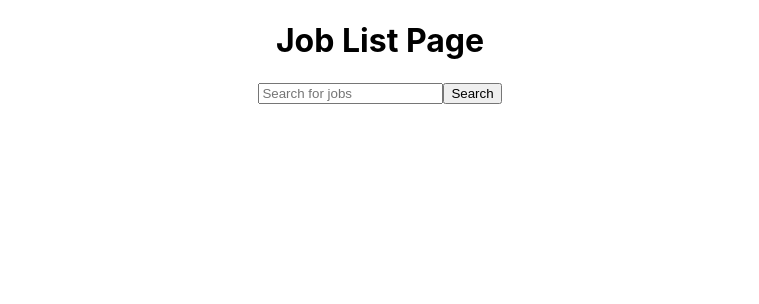
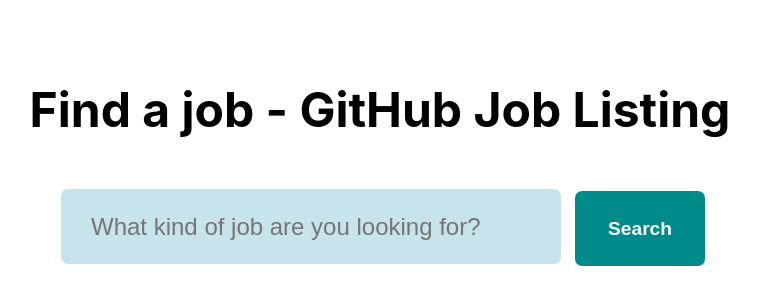
Before and after one commit to MagdalenaSjokvist/job-search-app, a React (Create React App) app: page /jobs in a window 1280 px wide. Shown: the top 304 px of the page, without its empty margins (260-1019 px from the left). Built offline with nearby package versions, Linux system fonts and the light colour scheme.

Commit message:
Start adding styling and minor test fixes

```diff
--- a/src/App.css
+++ b/src/App.css
@@ -1,5 +1,88 @@
+* {
+	box-sizing: border-box;
+	margin: 0;
+}
+
+img {
+	width: 130px;
+	object-fit: contain;
+	padding: 1em;
+	text-align: right;
+}
+
+h1 {
+	margin-bottom: 40px;
+	font-size: 48px;
+}
+
+strong {
+	text-align: center;
+}
+
+input {
+	height: 75px;
+	width: 500px;
+	margin: 10px;
+	margin-bottom: 80px;
+	padding: 30px;
+	background: rgb(199, 227, 236);
+	border-radius: 7px;
+	border: none;
+	font-size: x-large;
+}
+
+.app-container {
+	text-align: center;
+	padding: 5rem;
+}
+
+.search-btn {
+	height: 75px;
+	width: 130px;
+	padding: 10px;
+	margin: 4px;
+	border-radius: 7px;
+	border: none;
+	background: darkcyan;
+	color: white;
+	font-weight: bold;
+	font-size: larger;
+}
+
+.message-no-result {
+	font-size: 28px;
+}
+.read-more-btn,
+.back-btn {
+	height: 40px;
+	width: 130px;
+	padding: 10px;
+	margin: 4px;
+	border-radius: 5px;
+	border: none;
+	background: darkcyan;
+	color: white;
+	font-weight: bold;
+}
+
+.search-result {
+	text-align: center;
+}
+
+.job-description {
+	text-align: left;
+	padding: 2em;
+}
+
+.job-links-container {
+	height: 150px;
+	display: flex;
+	flex-direction: row;
+	padding: 20px;
+}
+
 .App {
-  text-align: center;
+	text-align: left;
 }
 
 .App-logo {
--- a/src/components/JobList.jsx
+++ b/src/components/JobList.jsx
@@ -7,13 +7,17 @@
 	}, [joblist])
 
 	return (
-		<div>
+		<div className="search-result">
 			{joblist && joblist.length > 0
 				? joblist.map((job) => {
 						const id = job.id
 						return <JobListItem key={id} job={job} id={id} />
 				  })
-				: joblist && <p>No jobs found</p>}
+				: joblist && (
+						<p className="message-no-result">
+							Sorry, couldn't find a matching job &#x1F61E;
+						</p>
+				  )}
 		</div>
 	)
 }
--- a/src/components/JobListItem.jsx
+++ b/src/components/JobListItem.jsx
@@ -21,11 +21,15 @@
 			<p>
 				<strong>{job.type}</strong>
 			</p>
-			<div dangerouslySetInnerHTML={renderDescription()} />
+			<div
+				className="job-description"
+				dangerouslySetInnerHTML={renderDescription()}
+			/>
 			{job.company_url && <a href={job.company_url}>{job.company} website</a>}
 			<img src={job.company_logo}></img>
 			{!detailpage && (
 				<button
+					className="read-more-btn"
 					onClick={() => {
 						history.push(`/jobs/${id}`)
 					}}
@@ -35,6 +39,7 @@
 			)}
 			{detailpage && (
 				<button
+					className="back-btn"
 					onClick={() => {
 						window.history.back()
 					}}
--- a/src/components/JobSearchForm.jsx
+++ b/src/components/JobSearchForm.jsx
@@ -14,17 +14,20 @@
 		fetch(url)
 			.then((res) => res.json())
 			.then((data) => setJobList(data))
+		setSearchString("")
 	}
 
 	return (
 		<div>
 			<input
 				type="search"
-				placeholder="Search for jobs"
+				placeholder="What kind of job are you looking for?"
 				value={searchString}
 				onChange={(event) => setSearchString(event.target.value)}
 			/>
-			<button onClick={handleOnClick}>Search</button>
+			<button className="search-btn" onClick={handleOnClick}>
+				Search
+			</button>
 		</div>
 	)
 }
--- a/src/pages/JobListPage.jsx
+++ b/src/pages/JobListPage.jsx
@@ -7,8 +7,8 @@
 	const { jobList } = useContext(JobContext)
 
 	return (
-		<div>
-			<h1>Job List Page</h1>
+		<div className="app-container">
+			<h1>Find a job - GitHub Job Listing</h1>
 			<JobSearchForm />
 			<JobList joblist={jobList} />
 		</div>
```
Also changed, not shown: 1 other file (tests, documents, lock files or other folders). Lines whose indentation alone changed are shown as unchanged.
